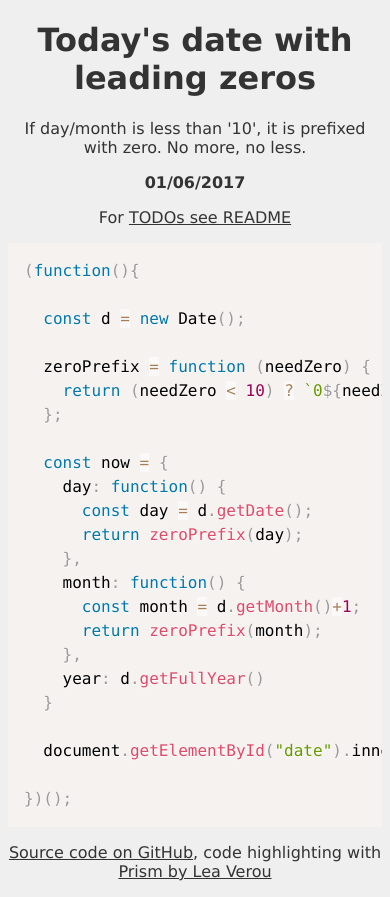
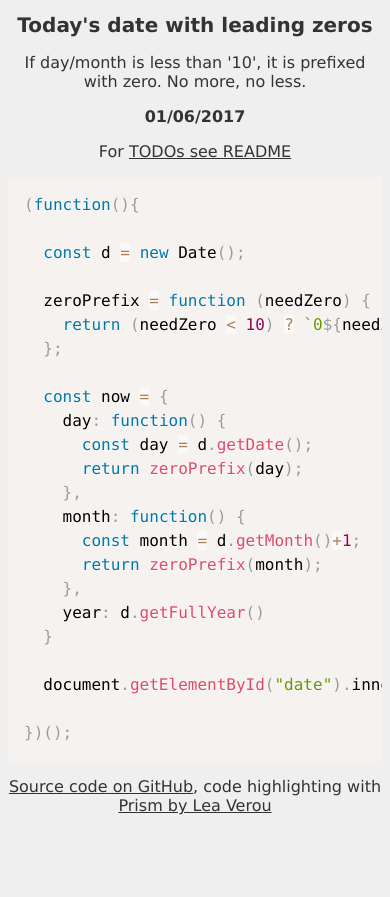
Before and after one commit to DaveEveritt/leading-zero-dates, a plain HTML site: page index.html in a window 390 px wide. After the commit the page ends 844 px from the top, so only its background shows below. Drawn offline with Linux system fonts and the light colour scheme.

Commit message:
Separate css, add basic breakpoint

```diff
--- a/index.html
+++ b/index.html
@@ -5,21 +5,7 @@
   <title>Today's date with day/month prefixed zero</title>
   <meta name="viewport" content="width=device-width, initial-scale=1">
 	<link href="prism/prism.css" rel="stylesheet">
-  <style>
-    body {
-      font-family: verdana, sans-serif;
-      background: #efefef;
-      text-align: center;
-    }
-    body,
-    a:link,
-    a:visited {
-      color: #333;
-    }
-    #date {
-      font-weight: bold;
-    }
-  </style>
+	<link href="styles.css" rel="stylesheet">
 </head>
 
 <body>
--- /dev/null
+++ b/styles.css
@@ -0,0 +1,21 @@
+body {
+  font-family: verdana, sans-serif;
+  background: #efefef;
+  text-align: center;
+}
+body,
+a:link,
+a:visited {
+  color: #333;
+}
+h1 {
+  font-size: 2em;
+}
+#date {
+  font-weight: bold;
+}
+@media screen and (max-width: 480px) {
+  h1 {
+    font-size: 1.25em;
+  }
+}
```
